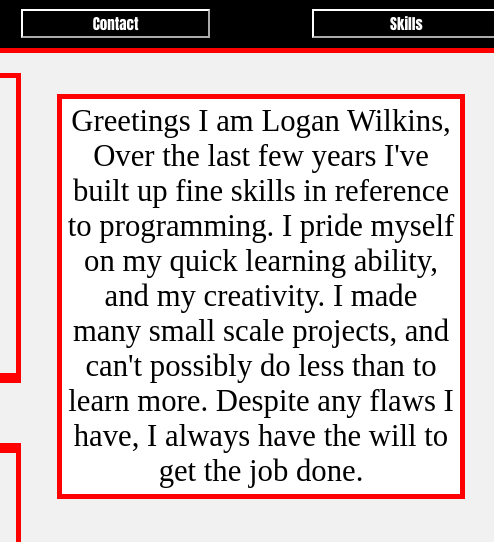
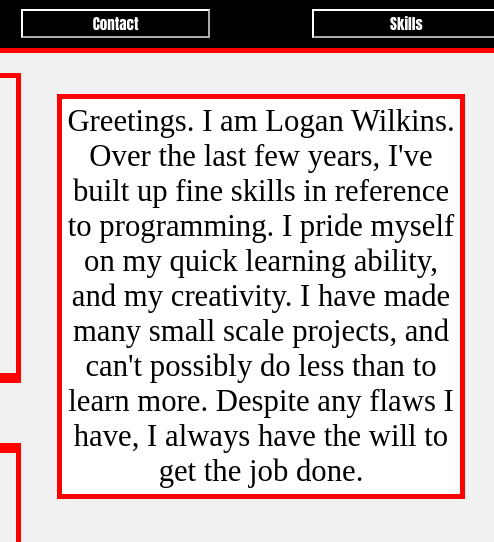
Before and after one commit to LoganWilkins/Luminexiums-portfolio, a plain HTML site: page index.html in a window 1280 px wide. Shown: the part 98-640 px from the top of the page, 379-873 px from the left. Drawn offline with Linux system fonts and the light colour scheme; a script that the page names is missing.

Commit message:
grammerstill

```diff
--- a/index.html
+++ b/index.html
@@ -40,7 +40,7 @@
       </div>
     </div>
     <div class = "middleset">
-      <p class = "spacetext">Greetings I am Logan Wilkins, Over the last few years I've built up fine skills in reference to programming. I pride myself on my quick learning ability, and my creativity. I made many small scale projects, and can't possibly do less than to learn more. Despite any flaws I have, I always have the will to get the job done.</p>
+      <p class = "spacetext">Greetings. I am Logan Wilkins. Over the last few years, I've built up fine skills in reference to programming. I pride myself on my quick learning ability, and my creativity. I have made many small scale projects, and can't possibly do less than to learn more. Despite any flaws I have, I always have the will to get the job done.</p>
     </div>
     <p style="color:rgb(241, 241, 241);">start now</p>
     <p style="color:rgb(241, 241, 241);">no need to wait</p>
```
